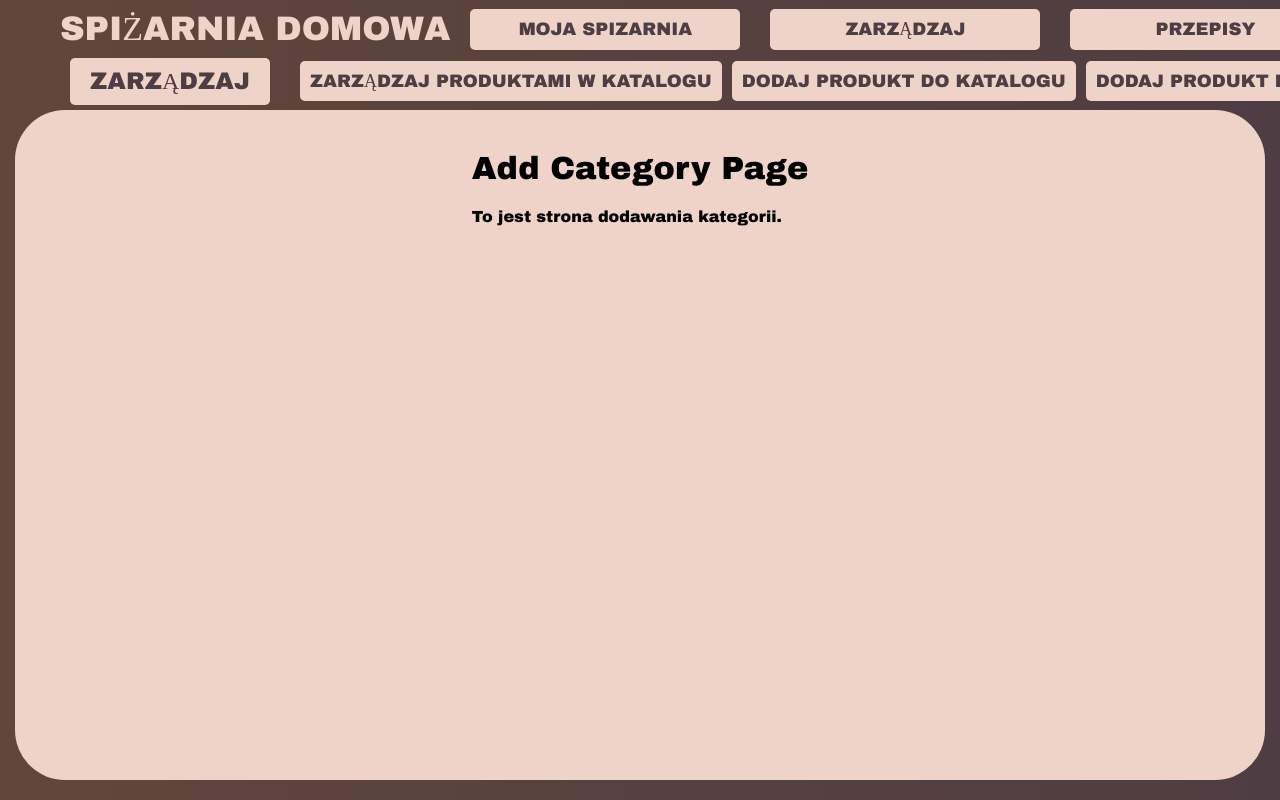
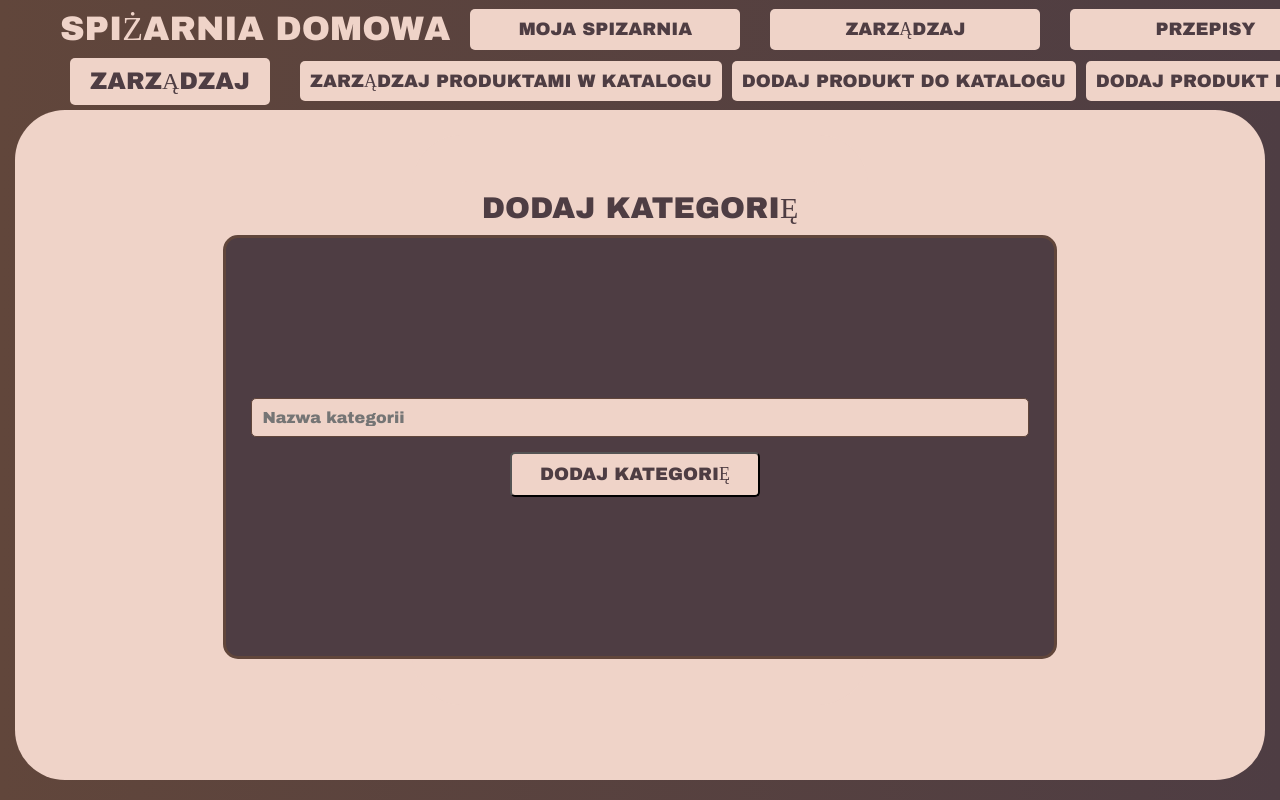
Before and after one commit to JakubJakacki18/SpizarniaKomponenty, a React (Create React App) app in the folder Spizarnia-react/: page /manage/category in a window 1280 px wide. Shown: the top 800 px of the page. Built offline with nearby package versions, Linux system fonts and the light colour scheme.

Commit message:
add category view

```diff
--- a/Spizarnia-react/src/components/pages/grocery-list/GroceryTable.tsx
+++ b/Spizarnia-react/src/components/pages/grocery-list/GroceryTable.tsx
@@ -17,6 +17,10 @@ function GroceryTable()
     }));;
     const [openConfirmationDialog, setConfirmationDialog] = useState(false);
     const [selectedProduct, setSelectedProduct] = useState<string>("");
+    const totalSummaryPrice = groceries.reduce((acc, item) => {
+        const total = parseFloat(item.total.replace(',', '.')) || 0;
+        return acc + total;
+    }, 0).toLocaleString('pl-PL', { minimumFractionDigits: 2, maximumFractionDigits: 2 });
     const columns = [
         { field: "id", headerName: "ID", width: 50, headerClassName: 'table-header'},
         { field: "name", headerName: "Nazwa", width: 150, headerClassName: 'table-header' },
@@ -112,7 +116,22 @@ function GroceryTable()
     console.log("Groceries",groceries)
 
     return (<>
-    {renderGroceries}
+        {renderGroceries}
+        <div className="summary-container" style={{ marginTop: '20px', textAlign: 'right' }}>
+            <Button
+                variant="contained"
+                sx={{
+                    backgroundColor: 'var(--secondary-left)',
+                    background: 'linear-gradient(90deg, var(--secondary-left) 0%, var(--secondary-right) 100%)',                    color: 'var(--font-color)',
+                    fontSize: '18px',
+                    fontFamily: '"Poppins", "Arial Black", sans-serif',
+                    padding: '10px 20px',
+                    cursor: 'not-allowed',
+                }}
+            >
+                <strong>Suma:</strong> {totalSummaryPrice} PLN
+            </Button>
+        </div>
     </>)
 }
 
--- a/Spizarnia-react/src/components/pages/manage/category-manage/CategoryManage.tsx
+++ b/Spizarnia-react/src/components/pages/manage/category-manage/CategoryManage.tsx
@@ -1,10 +1,49 @@
-import React from "react";
+import React, { useState } from "react";
 
 function CategoryManage() {
+    const [categoryName, setCategoryName] = useState(""); // Stan dla nazwy kategorii
+
+    const handleSubmit = (e: React.FormEvent) => {
+        e.preventDefault();
+
+        if (!categoryName.trim()) {
+            alert("Nazwa kategorii jest wymagana!");
+            return;
+        }
+
+        console.log("Dodano kategorię:", categoryName);
+        alert(`Dodano kategorię: ${categoryName}`);
+        setCategoryName("");
+    };
+
     return (
-        <div>
-            <h1>Add Category Page</h1>
-            <p>To jest strona dodawania kategorii.</p>
+        <div className="manage-content">
+            <div className="title-manage">Dodaj kategorię</div>
+
+            <form onSubmit={handleSubmit} className="form-category-container">
+                <input
+                    id="categoryName"
+                    className="form-category-input"
+                    type="text"
+                    value={categoryName}
+                    onChange={(e) => setCategoryName(e.target.value)}
+                    placeholder="Nazwa kategorii"
+                    style={{
+                        backgroundColor: 'var(--primary-color)',
+                        color: 'var(--font-color)',
+                        fontFamily: '"Poppins", "Arial Black", sans-serif',
+                        border: '1px solid var(--background-color)',
+                        borderRadius: '5px',
+                        padding: '10px',
+                        fontSize: '16px',
+                        width: '100%',
+                        boxSizing: 'border-box',
+                    }}
+                />
+                <button type="submit" className="action-button">
+                    Dodaj kategorię
+                </button>
+            </form>
         </div>
     );
 }
--- a/Spizarnia-react/src/styles.css
+++ b/Spizarnia-react/src/styles.css
@@ -122,6 +122,19 @@ a {
     align-items: center;
     margin: 5px 15px 5px 15px;
 }
+.manage-content {
+    background-color: var(--primary-color);
+    padding: 20px;
+    box-sizing: border-box;
+    justify-content: center;
+    border-radius: 50px 50px 50px 50px;
+    display: flex;
+    height: calc(100vh - 230px);
+    justify-content: center;
+    flex-direction: column;
+    align-items: center;
+    margin: 5px 15px 5px 15px;
+}
 .action-button, .mat-raised-button, snackbar-success button, .snackbar-info button, .snackbar-error button {
     cursor: pointer;
     font-size: 18px;
@@ -235,6 +248,12 @@ a {
   color: var(--secondary-left);
 }
 
+.summary-container {
+    display: flex;
+    justify-content: flex-end;
+    margin-top: 10px;
+}
+
 .button-section {
   display: flex;
   justify-content: flex-end; /* Przyciski wyrównane do prawej */
@@ -279,7 +298,127 @@ a {
     color: #6c757d;
     text-decoration: line-through;
 }
+.container-wrapper {
+    position: relative;
+    height: 90vh;
+    width: 100vh;
+    background-color: var(--primary-color);
+    overflow: auto;
+    padding: 30px 20px;
+}
 
+.container-grid {
+    display: grid;
+    align-items: center;
+    grid-template-columns: repeat(6, 1fr);
+    gap: 30px;
+}
+
+.container-row {
+    display: flex;
+    flex-direction: column;
+    align-items: center;
+    margin-top: 50px;
+}
+
+.container-section {
+    height: 100%;
+}
+/* Półka pod rzędem kontenerów */
+.shelf {
+    width: 100%;
+    height: 10px;
+    background-color: var(--background-color);
+    margin-top: 10px;
+    margin-bottom: 10px;
+    border-radius: 8px;
+    box-shadow: 0px 4px 6px rgba(0, 0, 0, 0.2);
+}
+
+/* Kontener z tekstem pod półką */
+.shelf-container {
+    position: relative;
+    margin-top: 20px;
+}
+
+.shelf-text {
+    position: relative;
+    margin-bottom: 10px;
+    font-size: 24px;
+    font-weight: bold;
+    text-transform: uppercase;
+    color: var(--background-color);
+    text-shadow: 0px 4px 6px rgba(0, 0, 0, 0.3);
+}
+
+/* Kontener z gradientem */
+.container-box {
+    background-color: var(--secondary-left);
+    background: linear-gradient(90deg, var(--secondary-left) 0%, var(--secondary-right) 100%);
+    color: white;
+    text-align: center;
+    width: auto;
+    text-transform: uppercase;
+    margin-left: 20px;
+    margin-right: 20px;
+    padding: 40px;
+    font-size: 20px;
+    border-radius: 12px;
+    font-weight: bold;
+    box-shadow: 0px 6px 8px rgba(0, 0, 0, 0.25);
+    transition: transform 0.3s ease, box-shadow 0.3s ease;
+}
+
+.manage-container {
+    display: flex;
+    flex-direction: column;
+    height: 100vh;
+    background-color: var(--background-color);
+    color: var(--font-color);
+}
+
+/* Efekt po najechaniu */
+.container-box:hover {
+    transform: scale(1.1);
+    box-shadow: 0px 10px 15px rgba(0, 0, 0, 0.3);
+}
+.form-category-container {
+    display: flex;
+    flex-direction: column;
+    justify-content: center;
+    align-items: center;
+    gap: 15px;
+    background-color: var(--font-color);
+    border: 3px solid var(--background-color);
+    border-radius: 15px;
+    padding: 25px;
+    width: 200%;
+    height: 80%;
+    box-sizing: border-box;
+    font-family: "Poppins", "Arial Black";
+    color: var(--secondary-right);
+    font-weight: bold;
+}
+
+    .form-category-container > label {
+        font-size: 19px;
+        font-weight: bold;
+        color: var(--secondary-right);
+    }
+
+.form-category-input {
+    width: 100%;
+    padding: 10px;
+    font-size: 14px;
+    border: 1px solid #ccc;
+    border-radius: 5px;
+}
+
+    .form-category-input:focus {
+        outline: none;
+        border-color: var(--primary-color, #007bff);
+        box-shadow: 0 0 5px rgba(0, 123, 255, 0.5);
+    }
 /* Responsywność */
 @media (max-width: 768px) {
   .header-title {
```
